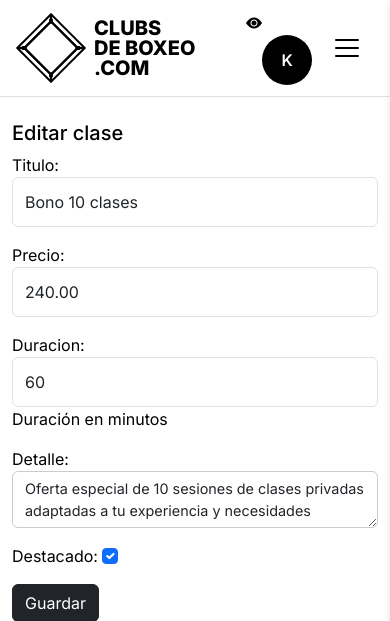
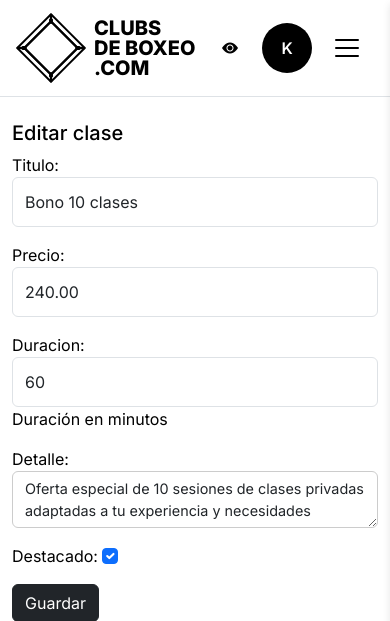
Before and after one commit to karlosavakian/directorio, a Django app: page /clubs/clase/7/editar/ in a window 390 px wide. Shown: the top 621 px of the page. Run offline with Django 5.2, Linux system fonts and the light colour scheme; a user stored in the database is signed in; data comes from the database, SQL or seed files in the repository; some libraries are stand-ins or nearby versions.

Commit message:
Align header icons vertically on small screens

```diff
--- a/static/css/_header.css
+++ b/static/css/_header.css
@@ -67,4 +67,16 @@
         display: block;
     }
 
+    /* Keep nav items side-by-side and centered in the header */
+    .navbar-nav {
+        flex-direction: row;
+        align-items: center;
+        height: 100%;
+    }
+
+    .navbar-nav .nav-item {
+        display: flex;
+        align-items: center;
+    }
+
 }
```
